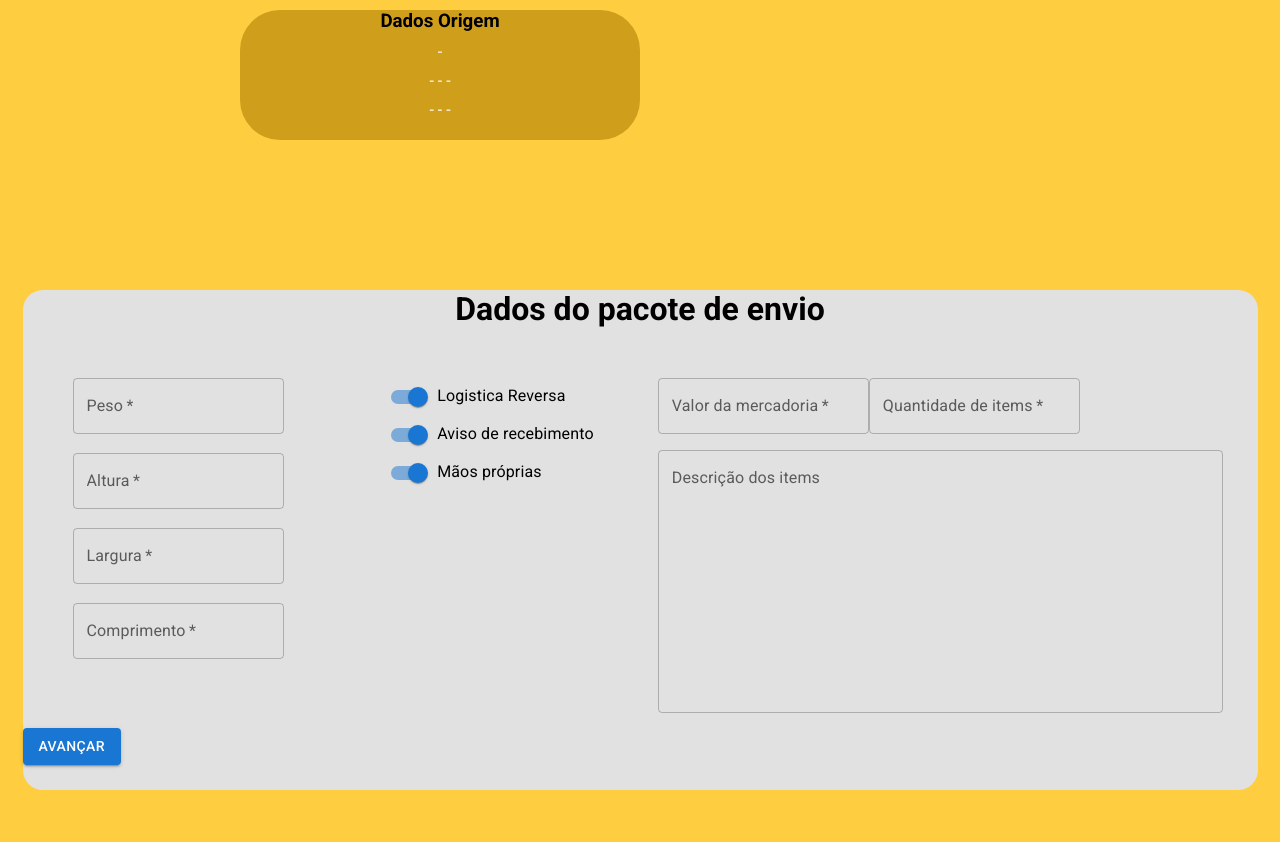
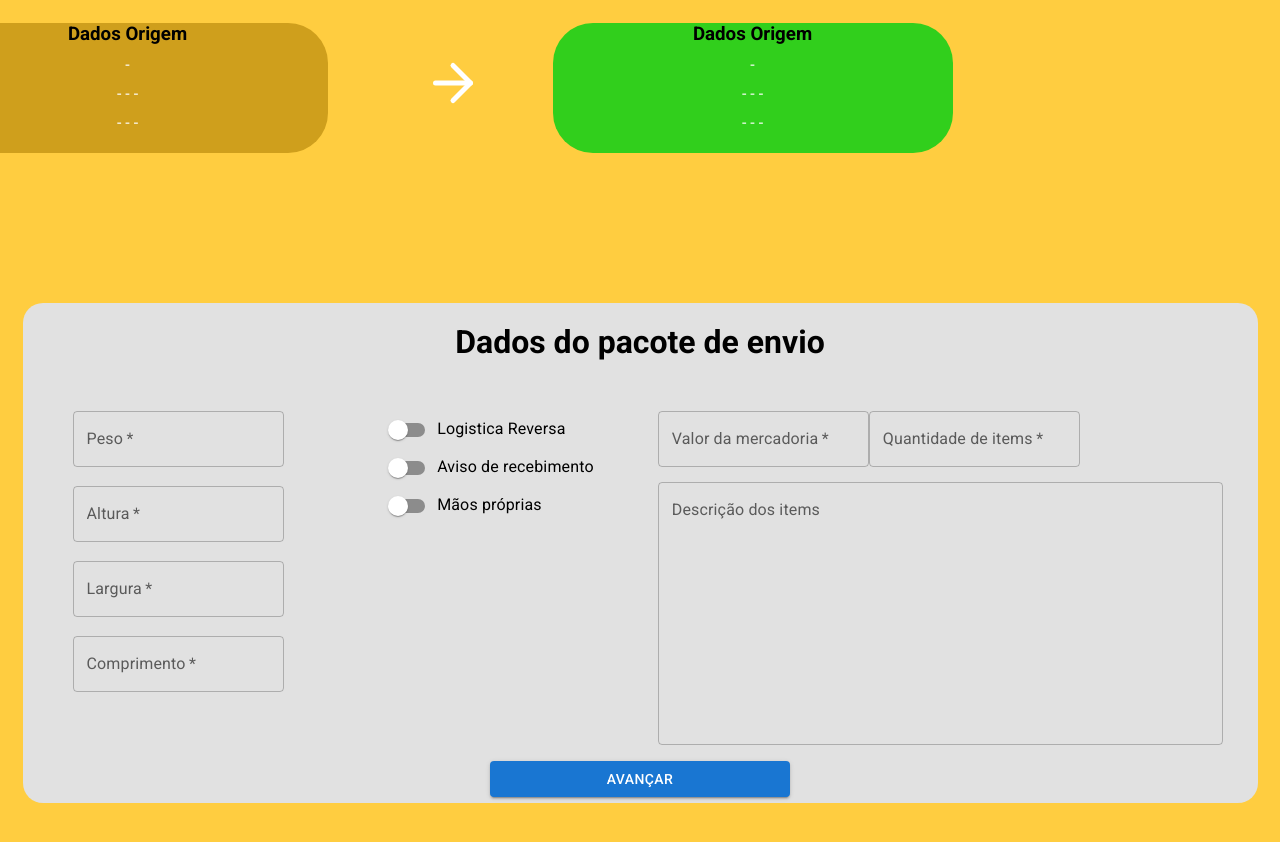
Before and after one commit to Alexandregv1080p/APP-Correios, a React (Create React App) app in the folder api-correios/: page /pacotes in a window 1280 px wide. Shown: the top 842 px of the page. Built offline with nearby package versions, Linux system fonts and the light colour scheme; a web font is replaced by a local one.

Commit message:
Ajeitei o style das paginas e praticamente termieni o dados pacote

```diff
--- a/api-correios/src/components/dados-destino/Dados-destino.jsx
+++ b/api-correios/src/components/dados-destino/Dados-destino.jsx
@@ -6,64 +6,7 @@ import { useNavigate } from 'react-router-dom';
 import { useDataContext } from "../provedor-dados/DataProvider";
 import InputMask from 'react-input-mask';
 import axios from 'axios';
-
-const BackColor = styled.div`
-    background-color: #FFCD40;
-    width: 100%;
-    height: 965px;
-`
-const Retangule = styled.div`
-    width: 1235px;
-    height:500px;
-    background-color: #E1E1E1;
-    border-radius: 20px;
-    & h1{
-        text-align: center;
-    }
-`
-
-const FormField = styled.div`
-    display: flex;
-    flex-wrap: wrap;
-    justify-content: space-around;
-    justify-items: center;
-    position: relative;
-    margin: 50px;
-    margin-bottom: 20px;
-`
-const ContainerBtn = styled.div`
-    display: flex;
-    justify-content: center;
-`
-const OrangeRetangule = styled.div`
-    width: 400px;
-    height: 130px;
-    background-color: #cf9f1c;
-    border-radius: 40px;
-    margin-bottom: 50px;
-    transform: translateX(-50%);
-    text-align: center;
-    cursor: pointer;
-    & p{
-        color: white;
-        margin-top: 10px;
-        position: relative;
-    }
-`
-const OrangeContainerRetangule = styled.div`
-    display: flex;
-    justify-content: center;
-    padding-top: 10px;
-    position: relative;
-`
-const ContainerRetangule = styled.div`
-    background-color: #FFCD40;
-    display: flex;
-    align-items: center;
-    justify-content: center;
-    position: relative;
-    margin-top: 100px;
-`
+import { BackColor2, ContainerBtn, ContainerRetangule, FormField, OrangeContainerRetangule, OrangeRetangule, Retangule } from "../../style";
 
 //aqui é o Receiver
 const DadosDestino = () => {
@@ -139,7 +82,7 @@ const DadosDestino = () => {
         navigate('/pacotes');
     }
     return (
-        <BackColor>
+        <BackColor2>
             <OrangeContainerRetangule>
                 <OrangeRetangule onClick={handleVoltarClick}>
                     <h3>Dados Origem</h3>
@@ -147,6 +90,7 @@ const DadosDestino = () => {
                     <p>{senderData.address.cep} - {senderData.address.state} - {senderData.address.uf} - {senderData.address.city}</p>
                     <p>{senderData.address.neighborhood} - {senderData.address.street} - {senderData.address.number} - {senderData.address.complement}</p>
                 </OrangeRetangule>
+
             </OrangeContainerRetangule>
             <ContainerRetangule>
                 <Retangule>
@@ -267,7 +211,7 @@ const DadosDestino = () => {
                 </Retangule>
 
             </ContainerRetangule>
-        </BackColor>
+        </BackColor2>
     )
 }
 
--- a/api-correios/src/components/dados-pacote/Dados-pacote.jsx
+++ b/api-correios/src/components/dados-pacote/Dados-pacote.jsx
@@ -6,26 +6,10 @@ import Switch from '@mui/material/Switch';
 import FormControlLabel from '@mui/material/FormControlLabel';
 import { useDataContext } from "../provedor-dados/DataProvider";
 import { useNavigate } from 'react-router-dom';
+import { BackColor, ContainerBtn, ContainerPacote, ContainerRetangule, GreenRetangule, IconContainer, OrangeContainerRetangule2, OrangeRetangule, Retangule } from "../../style";
+import { FiArrowRight } from "react-icons/fi";
 
-const BackColor = styled.div`
-    background-color: #FFCD40;
-    width: 100%;
-    height: 965px;
-`
-const Retangule = styled.div`
-    width: 1235px;
-    height:500px;
-    background-color: #E1E1E1;
-    border-radius: 20px;
-    & h1{
-        text-align: center;
-    }
-`
-const Container = styled.div`
-    display: flex;
-    justify-content: center;
-    width:1200px;
-`
+
 
 const FormField = styled.div`
     display: flex;
@@ -45,101 +29,83 @@ const FormField3 = styled.div`
     justify-content: flex-start;
     flex-wrap: wrap;
 `
-const OrangeContainerRetangule = styled.div`
-    display: flex;
-    justify-content: center;
-    padding-top: 10px;
-    position: relative;
-`
-const OrangeRetangule = styled.div`
-    width: 400px;
-    height: 130px;
-    background-color: #cf9f1c;
-    border-radius: 40px;
-    margin-bottom: 50px;
-    transform: translateX(-50%);
-    text-align: center;
-    cursor: pointer;
-    & p{
-        color: white;
-        margin-top: 10px;
-        position: relative;
-    }
-`
-const ContainerRetangule = styled.div`
-    background-color: #FFCD40;
-    display: flex;
-    align-items: center;
-    justify-content: center;
-    position: relative;
-    margin-top: 100px;
-`
-const GreenRetangule = styled.div`
-    width: 400px;
-    height: 130px;
-    background-color: #cf9f1c;
-    border-radius: 40px;
-    margin-bottom: 50px;
-    transform: translateX(-50%);
-    text-align: center;
-    cursor: pointer;
-    & p{
-        color: white;
-        margin-top: 10px;
-        position: relative;
-    }
-`
+
+
 const DadosPacote = () => {
     const { senderData } = useDataContext();
     const { receiverData } = useDataContext();
     const { packageData, setPackageData } = useDataContext();
 
-    const [loading, setLoading] = React.useState(true);
-
     const navigate = useNavigate();
 
-    const handleVoltarClick = () => {
+    const handleUsuarioClick = () => {
         navigate('/');
     }
+    const handleDestinoClick = () => {
+        navigate('/destino');
+    }
 
-    function handleClick() {
-        setLoading(true);
-    }
+    const handleInformationChange = event => {
+        const { name, value } = event.target;
+        setPackageData(prevData => ({
+            ...prevData,
+            information: {
+                ...prevData.information,
+                [name]: value
+            }
+        }));
+    };
     return (
         <BackColor>
-            <OrangeContainerRetangule>
-                <OrangeRetangule onClick={handleVoltarClick}>
+            <OrangeContainerRetangule2>
+                <OrangeRetangule onClick={handleUsuarioClick}>
                     <h3>Dados Origem</h3>
                     <p>{senderData.fullname} - {senderData.cpf}</p>
                     <p>{senderData.address.cep} - {senderData.address.state} - {senderData.address.uf} - {senderData.address.city}</p>
                     <p>{senderData.address.neighborhood} - {senderData.address.street} - {senderData.address.number} - {senderData.address.complement}</p>
                 </OrangeRetangule>
-            </OrangeContainerRetangule>
+                <IconContainer>
+                    <FiArrowRight color="white" fontSize="1.5em" />
+                </IconContainer>
+                <GreenRetangule onClick={handleDestinoClick}>
+                    <h3>Dados Origem</h3>
+                    <p>{receiverData.fullname} - {receiverData.cpf}</p>
+                    <p>{receiverData.address.cep} - {receiverData.address.state} - {receiverData.address.uf} - {receiverData.address.city}</p>
+                    <p>{receiverData.address.neighborhood} - {receiverData.address.street} - {receiverData.address.number} - {receiverData.address.complement}</p>
+                </GreenRetangule>
+            </OrangeContainerRetangule2>
             <ContainerRetangule>
                 <Retangule>
                     <h1>Dados do pacote de envio</h1>
-                    <Container>
+                    <ContainerPacote>
                         <FormField>
                             <TextField
                                 required
                                 id="outlined-required"
                                 label="Peso"
+                                value={packageData.weight}
+                                onChange={event => setPackageData(prevData => ({ ...prevData, weight: event.target.value }))}
                             />
                             <TextField
                                 required
                                 id="outlined-required"
                                 label="Altura"
+                                value={packageData.height}
+                                onChange={event => setPackageData(prevData => ({ ...prevData, height: event.target.value }))}
                             />
                             <TextField
                                 required
                                 id="outlined-required"
                                 label="Largura"
+                                value={packageData.width}
+                                onChange={event => setPackageData(prevData => ({ ...prevData, width: event.target.value }))}
                             />
                             <TextField
                                 required
                                 id="outlined-required"
                                 label="Comprimento"
-
+                                value={packageData.length}
+                                onChange={event => setPackageData(prevData => ({ ...prevData, length: event.target.value }))}
                             />
                         </FormField>
                         <FormField2>
@@ -150,8 +116,8 @@ const DadosPacote = () => {
                                 label="Logistica Reversa"
                                 control={
                                     <Switch
-                                        checked={loading}
-                                        onChange={() => setLoading(!loading)}
+                                        checked={packageData.reverse}
+                                        onChange={() => setPackageData(prevData => ({ ...prevData, reverse: !prevData.reverse }))}
                                         name=""
                                         color="primary"
                                     />
@@ -164,9 +130,8 @@ const DadosPacote = () => {
                                 }}
                                 control={
                                     <Switch
-                                        checked={loading}
-                                        onChange={() => setLoading(!loading)}
-                                        name=""
+                                        checked={packageData.ar}
+                                        onChange={() => setPackageData(prevData => ({ ...prevData, ar: !prevData.ar }))}
                                         color="primary"
                                     />
                                 }
@@ -178,9 +143,8 @@ const DadosPacote = () => {
                                 }}
                                 control={
                                     <Switch
-                                        checked={loading}
-                                        onChange={() => setLoading(!loading)}
-                                        name=""
+                                        checked={packageData.own_hands}
+                                        onChange={() => setPackageData(prevData => ({ ...prevData, own_hands: !prevData.own_hands }))}
                                         color="primary"
                                     />
                                 }
@@ -192,11 +156,17 @@ const DadosPacote = () => {
                                 required
                                 id="outlined-required"
                                 label="Valor da mercadoria"
+                                name="amount"
+                                value={packageData.information.amount}
+                                onChange={handleInformationChange}
                             />
                             <TextField
                                 required
                                 id="outlined-required"
                                 label="Quantidade de items"
+                                name="quantity"
+                                value={packageData.information.quantity}
+                                onChange={handleInformationChange}
                             />
                             <TextField
                                 id="outlined-multiline-static"
@@ -204,11 +174,19 @@ const DadosPacote = () => {
                                 multiline
                                 rows={10}
                                 fullWidth
+                                name="description"
+                                value={packageData.information.description}
+                                onChange={handleInformationChange}
                             />
                         </FormField3>
-                    </Container>
-                    <Button variant="contained">Avançar</Button>
-
+                    </ContainerPacote>
+                    <ContainerBtn>
+                        <Button variant="contained"
+                            sx={{
+                                width: 300
+                            }}
+                        >Avançar</Button>
+                    </ContainerBtn>
                 </Retangule>
             </ContainerRetangule>
         </BackColor>
--- a/api-correios/src/components/dados-usuario/Dados-usuario.jsx
+++ b/api-correios/src/components/dados-usuario/Dados-usuario.jsx
@@ -6,50 +6,8 @@ import { useDataContext } from "../provedor-dados/DataProvider";
 import { useNavigate } from 'react-router-dom';
 import InputMask from 'react-input-mask';
 import axios from 'axios';
+import { BackColor, Retangule, Retangule2, FormField,ContainerBtn} from "../../style";
 
-const BackColor = styled.div`
-    background-color: #FFCD40;
-    width: 100%;
-    height: 965px;
-    display: flex;
-    align-items: center;
-    justify-content: center;
-    flex-direction: column;
-`
-const Retangule = styled.div`
-    width: 1235px;
-    height:500px;
-    background-color: #E1E1E1;
-    border-radius: 20px;
-    & h1{
-        text-align: center;
-        margin-top: 20px;
-    }
-`
-const Retangule2 = styled.div`
-    width: 835px;
-    height:120px;
-    margin-bottom: 20px;
-    background-color: #E1E1E1;
-    border-radius: 20px;
-    & h1,p{
-        text-align: center;
-        margin-top: 10px;
-    }
-`
-const FormField = styled.div`
-    display: flex;
-    flex-wrap: wrap;
-    justify-content: space-around;
-    justify-items: center;
-    position: relative;
-    margin: 50px;
-    margin-bottom: 20px;
-`
-const ContainerBtn = styled.div`
-    display: flex;
-    justify-content: center;
-`
 const DadosUsuario = () => {
     const { senderData, setSenderData } = useDataContext();
 
--- a/api-correios/src/style.jsx
+++ b/api-correios/src/style.jsx
@@ -0,0 +1,117 @@
+import styled from 'styled-components'
+
+// Dados Usuario
+export const BackColor = styled.div`
+    background-color: #FFCD40;
+    width: 100%;
+    height: 965px;
+    display: flex;
+    align-items: center;
+    justify-content: center;
+    flex-direction: column;
+`
+export const Retangule = styled.div`
+    width: 1235px;
+    height:500px;
+    background-color: #E1E1E1;
+    border-radius: 20px;
+    & h1{
+        text-align: center;
+        margin-top: 20px;
+    }
+`
+export const Retangule2 = styled.div`
+    width: 835px;
+    height:120px;
+    margin-bottom: 20px;
+    background-color: #E1E1E1;
+    border-radius: 20px;
+    & h1,p{
+        text-align: center;
+        margin-top: 10px;
+    }
+`
+export const FormField = styled.div`
+    display: flex;
+    flex-wrap: wrap;
+    justify-content: space-around;
+    justify-items: center;
+    position: relative;
+    margin: 50px;
+    margin-bottom: 20px;
+`
+export const ContainerBtn = styled.div`
+    display: flex;
+    justify-content: center;
+`
+//Dados destino
+export const BackColor2 = styled.div`
+    background-color: #FFCD40;
+    width: 100%;
+    height: 965px;
+`
+export const OrangeContainerRetangule = styled.div`
+    display: flex;
+    justify-content: center;
+    padding-top: 10px;
+`
+export const OrangeRetangule = styled.div`
+    width: 400px;
+    height: 130px;
+    background-color: #cf9f1c;
+    border-radius: 40px;
+    margin-bottom: 50px;
+    transform: translateX(-50%);
+    text-align: center;
+    cursor: pointer;
+    & p{
+        color: white;
+        margin-top: 10px;
+        position: relative;
+    }
+`
+export const ContainerRetangule = styled.div`
+    background-color: #FFCD40;
+    display: flex;
+    align-items: center;
+    justify-content: center;
+    position: relative;
+    margin-top: 100px;
+`
+//Dados Pacote
+export const GreenRetangule = styled.div`
+    width: 400px;
+    height: 130px;
+    background-color: #31cf1c;
+    border-radius: 40px;
+    margin-bottom: 50px;
+    transform: translateX(-50%);
+    text-align: center;
+    cursor: pointer;
+    & p{
+        color: white;
+        margin-top: 10px;
+        position: relative;
+    }
+`
+export const IconContainer = styled.div`
+    width: 300px;
+    margin-left: -75px;
+    margin-top: 30px;
+    border-radius: 40px;
+    transform: translateX(-50%);
+    font-size: 40px;
+    text-align: center;
+`
+
+export const ContainerPacote = styled.div`
+    display: flex;
+    justify-content: center;
+    width:1200px;
+`
+export const OrangeContainerRetangule2 = styled.div`
+    display: flex;
+    justify-content: center;
+    padding-top: 10px;
+    margin-top:-150px;
+`
```
